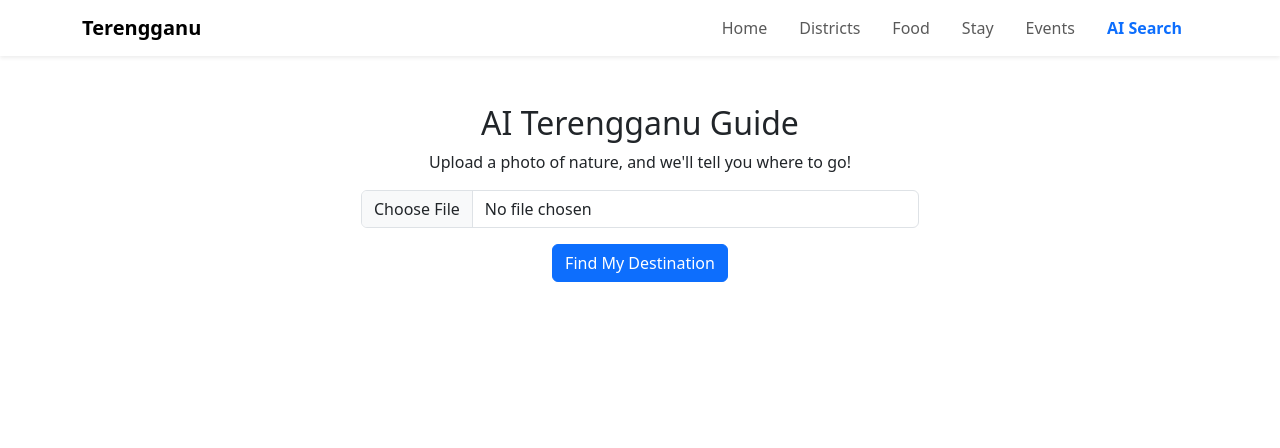
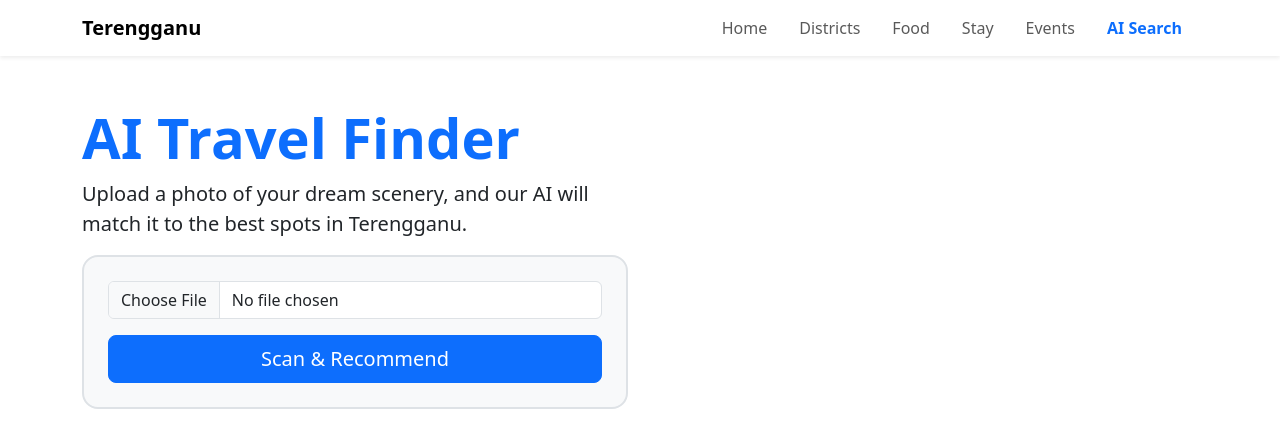
Before and after one commit to Afiqcr7/Terengganu-Smart-Tourism-AI, a Next.js app: page /ai-search in a window 1280 px wide. Shown: the top 448 px of the page. Built offline with nearby package versions, Linux system fonts and the light colour scheme.

Commit message:
Upgrade AI Search to premium split-screen UI

```diff
--- a/src/app/ai-search/page.tsx
+++ b/src/app/ai-search/page.tsx
@@ -3,8 +3,16 @@ import { useState } from 'react';
 
 export default function AISearch() {
   const [file, setFile] = useState<File | null>(null);
-  const [result, setResult] = useState<any>(null);
+  const [preview, setPreview] = useState<string | null>(null); // To show the uploaded image
+  const [result, setResult] = useState<string | null>(null);
   const [loading, setLoading] = useState(false);
+
+  const handleFileChange = (e: React.ChangeEvent<HTMLInputElement>) => {
+    if (e.target.files && e.target.files[0]) {
+      setFile(e.target.files[0]);
+      setPreview(URL.createObjectURL(e.target.files[0])); // Show thumbnail
+    }
+  };
 
   const handleUpload = async () => {
     if (!file) return;
@@ -14,28 +22,45 @@ export default function AISearch() {
 
     const res = await fetch('/api/classify', { method: 'POST', body: formData });
     const data = await res.json();
-    setResult(data.label);
+
+    // Check if the AI sees water/beach/sea
+    const label = data[0]?.label || "General";
+    setResult(label);
     setLoading(false);
   };
 
   return (
-    <div className="container py-5 text-center">
-      <h2>AI Terengganu Guide</h2>
-      <p>Upload a photo of nature, and we'll tell you where to go!</p>
+    <div className="container py-5">
+      <div className="row align-items-center">
+        <div className="col-md-6">
+          <h1 className="fw-bold display-4 text-primary">AI Travel Finder</h1>
+          <p className="lead">Upload a photo of your dream scenery, and our AI will match it to the best spots in Terengganu.</p>
 
-      <input type="file" onChange={(e) => setFile(e.target.files![0])} className="form-control w-50 mx-auto my-3" />
-      <button onClick={handleUpload} className="btn btn-primary" disabled={loading}>
-        {loading ? "Analyzing..." : "Find My Destination"}
-      </button>
+          <div className="p-4 border border-2 border-dashed rounded-4 bg-light text-center">
+            <input type="file" onChange={handleFileChange} className="form-control mb-3" />
+            {preview && <img src={preview} className="img-thumbnail mb-3" style={{ height: '150px' }} />}
+            <button onClick={handleUpload} className="btn btn-primary btn-lg w-100" disabled={loading}>
+              {loading ? <><span className="spinner-border spinner-border-sm me-2"></span> Analyzing...</> : "Scan & Recommend"}
+            </button>
+          </div>
+        </div>
 
-      {result && (
-        <div className="mt-4 p-4 border rounded shadow-sm bg-white">
-          <h3>AI thinks this is: {result}</h3>
-          <p>Recommended for you:
-            {result.includes('beach') || result.includes('water') ? " Pulau Redang, Pulau Perhentian" : " Tasik Kenyir, Kenyir Elephant Village"}
-          </p>
+        <div className="col-md-6">
+          {result && (
+            <div className="card border-0 shadow-lg p-4 rounded-4 bg-primary text-white">
+              <h3 className="fw-bold">AI Result: {result}</h3>
+              <hr />
+              <p>Based on your image, we suggest visiting:</p>
+              <ul className="list-unstyled">
+                <li><i className="bi bi-check-circle-fill me-2"></i> Pulau Redang</li>
+                <li><i className="bi bi-check-circle-fill me-2"></i> Pulau Perhentian</li>
+                <li><i className="bi bi-check-circle-fill me-2"></i> Tasik Kenyir</li>
+              </ul>
+              <a href="/districts" className="btn btn-light mt-3">Explore Districts</a>
+            </div>
+          )}
         </div>
-      )}
+      </div>
     </div>
   );
 }
```
